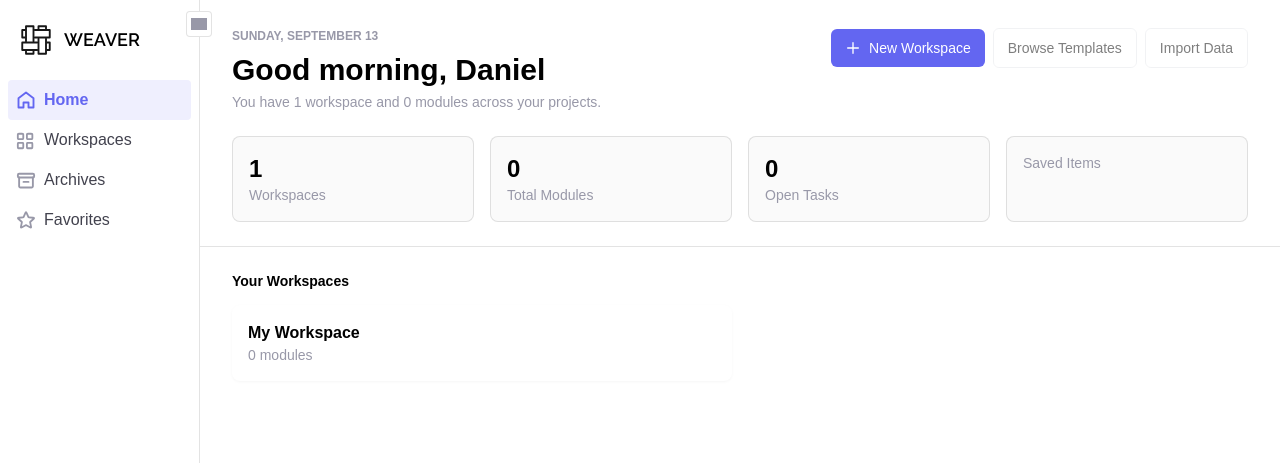
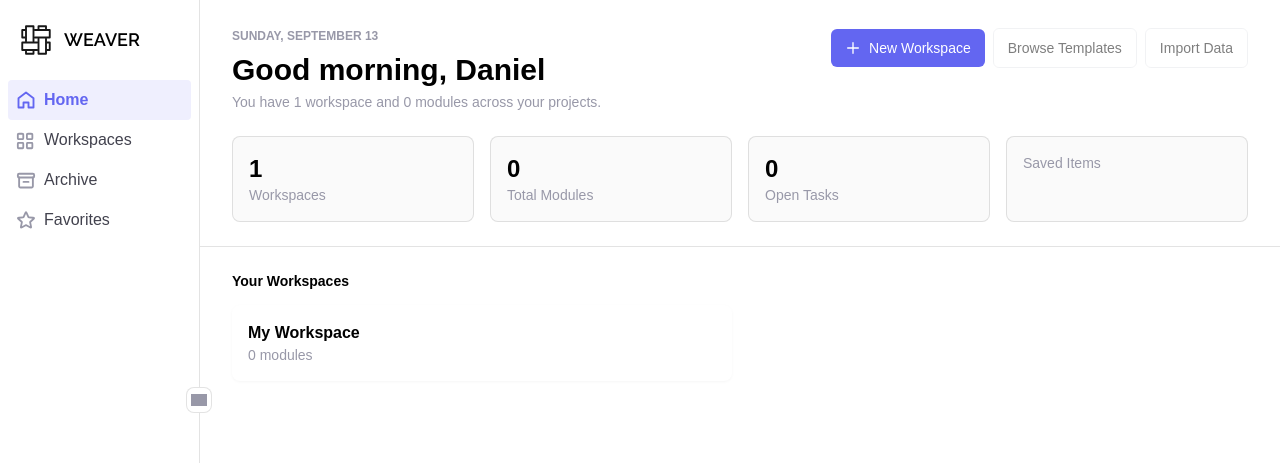
Before and after one commit to drumsinthedeep/weaver, a React (Vite) app: page / in a window 1280 px wide. Shown: the top 463 px of the page. Built offline with nearby package versions, Linux system fonts and the light colour scheme; grey boxes are pictures that could not be loaded; a web font is replaced by a local one.

Commit message:
styles collapsible sidebar

```diff
--- a/src/components/Sidebar.tsx
+++ b/src/components/Sidebar.tsx
@@ -18,31 +18,19 @@ export default function Sidebar() {
   return (
     <div
       style={{ '--accent': accentColor, '--accent-tint': `${accentColor}1a` } as React.CSSProperties}
-      className={`flex flex-col gap-2 bg-white border-r border-border-subtle p-2 ml-[-14px] sticky top-0 z-10 h-screen transition-[width] duration-200 ${
+      className={`flex flex-col gap-2 bg-white border-r border-border-subtle p-2 ml-[-14px] sticky top-0 z-10 h-screen transition-[width] duration-200 ease-in ${
         collapsed ? 'w-[64px]' : 'w-[200px]'
       }`}
     >
       <div className={`flex items-center p-3 ${collapsed ? 'justify-center px-1' : 'pl-2'}`}>
-        {!collapsed && (
-          <>
-            <img src="/icons/weaver-logo.svg" alt="" className="w-[40px] inline-block mr-2" />
-            <h1 className="font-raleway text-lg font-semibold">WEAVER</h1>
-          </>
-        )}
-        {collapsed && (
-          <img src="/icons/weaver-logo.svg" alt="" className="w-[40px] inline-block" />
-        )}
-        <button
-          type="button"
-          onClick={toggleSidebarCollapsed}
-          title={collapsed ? 'Expand sidebar' : 'Collapse sidebar'}
-          className="cursor-pointer rounded border border-border-subtle p-1 hover:bg-hover-gray bg-white absolute top-6 right-[-13px] -translate-y-1/2"
+        <img src="/icons/weaver-logo.svg" alt="" className={`w-[40px] inline-block shrink-0 ${collapsed ? '' : 'mr-2'}`} />
+        <h1
+          className={`font-raleway text-lg font-semibold overflow-hidden whitespace-nowrap transition-all ease-in duration-200 ${
+            collapsed ? 'max-w-0 opacity-0' : 'max-w-[140px] opacity-100'
+          }`}
         >
-          <span
-            className="block h-4 w-4 bg-text-gray [mask-repeat:no-repeat] [mask-position:center] [mask-size:contain]"
-            style={{ maskImage: `url(/icons/${collapsed ? 'right-caret' : 'left-caret'}.svg)` }}
-          />
-      </button>
+          WEAVER
+        </h1>
       </div>
       <div className="flex flex-col">
         <button
@@ -60,7 +48,13 @@ export default function Sidebar() {
               collapsed ? '' : 'mr-2'
             } ${activeView === 'home' ? 'bg-[var(--accent)]' : 'bg-text-gray'}`}
           />
-          {!collapsed && 'Home'}
+          <span
+            className={`overflow-hidden whitespace-nowrap transition-all ease-in duration-200 ${
+              collapsed ? 'max-w-0 opacity-0' : 'max-w-[140px] opacity-100'
+            }`}
+          >
+            Home
+          </span>
         </button>
         <button
           type="button"
@@ -77,19 +71,31 @@ export default function Sidebar() {
               collapsed ? '' : 'mr-2'
             } ${activeView === 'workspace' ? 'bg-[var(--accent)]' : 'bg-text-gray'}`}
           />
-          {!collapsed && 'Workspaces'}
+          <span
+            className={`overflow-hidden whitespace-nowrap transition-all ease-in duration-200 ${
+              collapsed ? 'max-w-0 opacity-0' : 'max-w-[140px] opacity-100'
+            }`}
+          >
+            Workspaces
+          </span>
         </button>
         <a
           className={`group text-light-black p-2 flex items-center leading-normal hover:bg-hover-gray rounded ${collapsed ? 'justify-center' : ''}`}
           href="#"
-          title={collapsed ? 'Archives' : undefined}
+          title={collapsed ? 'Archive' : undefined}
         >
           <span
             className={`mb-[1px] inline-block h-5 w-5 shrink-0 bg-text-gray [mask-image:url('/icons/archive.svg')] [mask-repeat:no-repeat] [mask-position:center] [mask-size:contain] ${
               collapsed ? '' : 'mr-2'
             }`}
           />
-          {!collapsed && 'Archives'}
+          <span
+            className={`overflow-hidden whitespace-nowrap transition-all ease-in duration-200 ${
+              collapsed ? 'max-w-0 opacity-0' : 'max-w-[140px] opacity-100'
+            }`}
+          >
+            Archive
+          </span>
         </a>
         <a
           className={`group text-light-black p-2 flex items-center leading-normal hover:bg-hover-gray rounded ${collapsed ? 'justify-center' : ''}`}
@@ -101,7 +107,13 @@ export default function Sidebar() {
               collapsed ? '' : 'mr-2'
             }`}
           />
-          {!collapsed && 'Favorites'}
+          <span
+            className={`overflow-hidden whitespace-nowrap transition-all ease-in duration-200 ${
+              collapsed ? 'max-w-0 opacity-0' : 'max-w-[140px] opacity-100'
+            }`}
+          >
+            Favorites
+          </span>
         </a>
       </div>
       <div className="relative mt-auto border-t border-border-subtle pt-2">
@@ -114,7 +126,13 @@ export default function Sidebar() {
           }`}
         >
           <img src="/icons/user.svg" alt="" className={`w-5 h-5 shrink-0 ${collapsed ? '' : 'mr-2'}`} />
-          {!collapsed && (profile.name || 'Account')}
+          <span
+            className={`overflow-hidden whitespace-nowrap transition-all ease-in duration-200 ${
+              collapsed ? 'max-w-0 opacity-0' : 'max-w-[140px] opacity-100'
+            }`}
+          >
+            {profile.name || 'Account'}
+          </span>
         </button>
         {isAccountMenuOpen && (
           <>
@@ -153,6 +171,17 @@ export default function Sidebar() {
           </>
         )}
       </div>
+      <button
+        type="button"
+        onClick={toggleSidebarCollapsed}
+        title={collapsed ? 'Expand sidebar' : 'Collapse sidebar'}
+        className="cursor-pointer rounded-lg border border-border-subtle p-1 hover:bg-hover-gray bg-white absolute top-1/2 right-[-13px] -translate-y-1/2"
+      >
+        <span
+          className="block h-4 w-4 bg-text-gray [mask-repeat:no-repeat] [mask-position:center] [mask-size:contain]"
+          style={{ maskImage: `url(/icons/${collapsed ? 'right-caret' : 'left-caret'}.svg)` }}
+        />
+      </button>
     </div>
   );
 }
```
